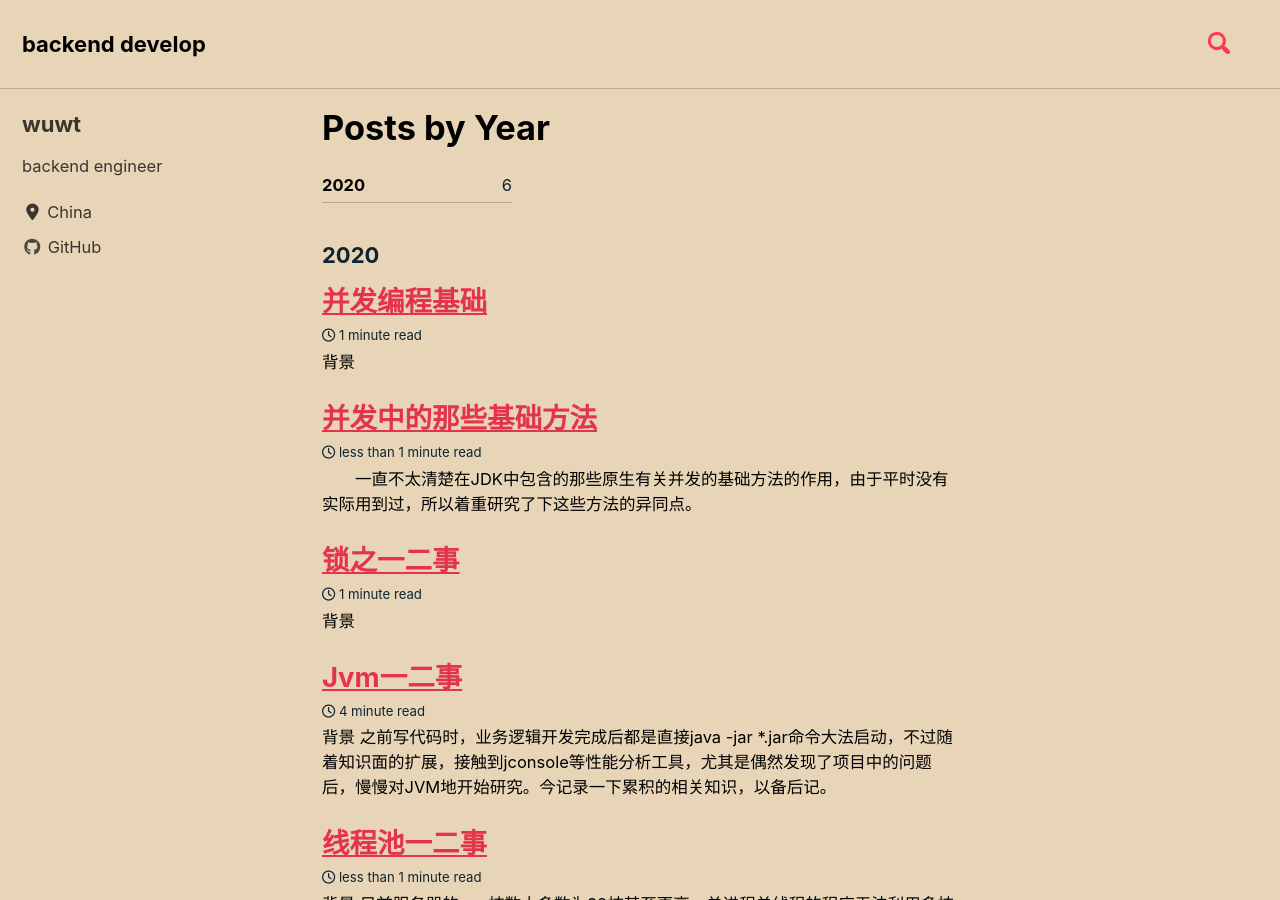
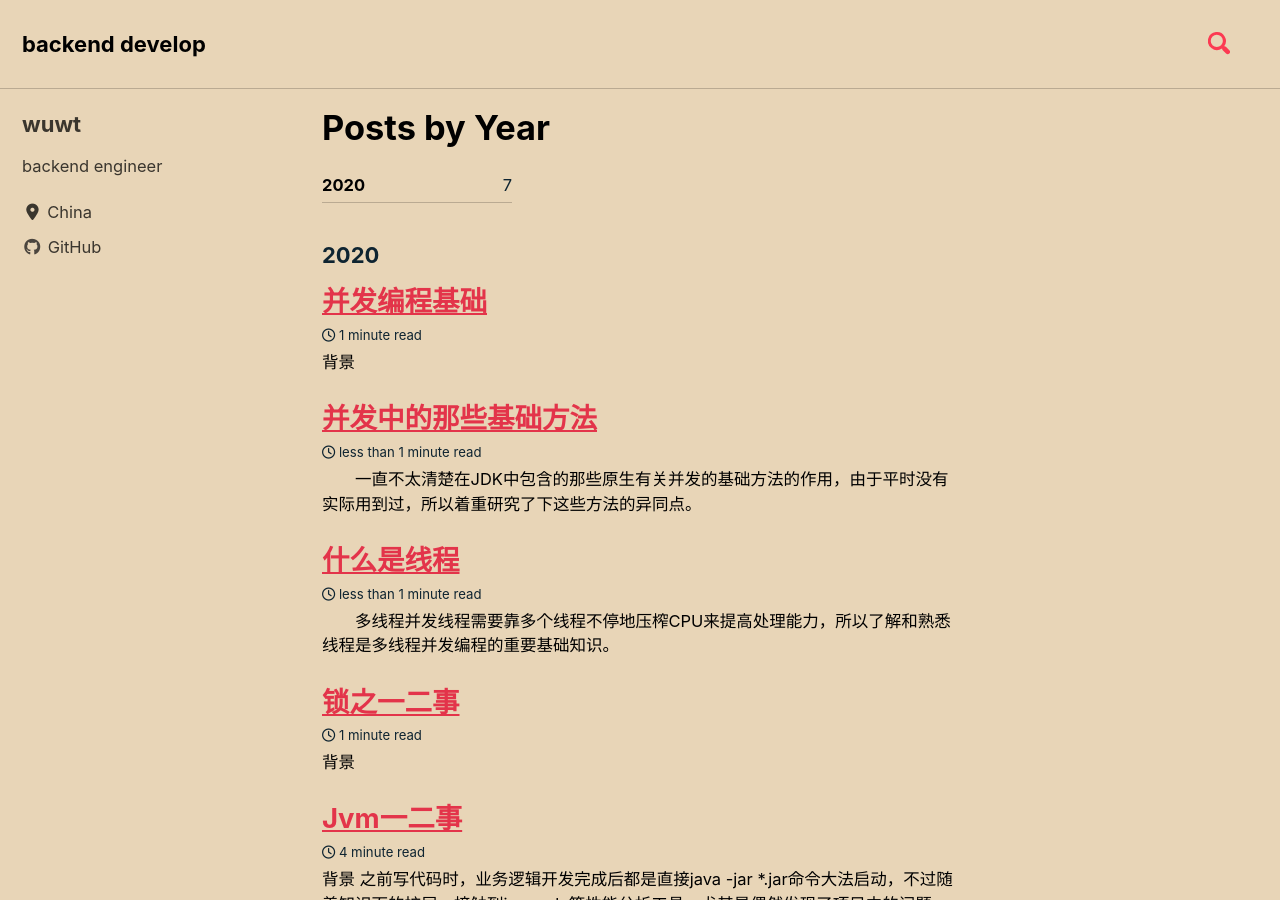
Before and after one commit to wuwtBeyond/wuwtBeyond.github.io, a Jekyll site: the page built from _pages/year-archive.md, in a window 1280 px wide and 900 px high. Built offline with Jekyll 4.4.1, drawn with Linux system fonts in a browser that asks for light colours; cached includes are drawn as plain includes; nearby versions of some CDN libraries.

Commit message:
update 更新文章

```diff
--- /dev/null
+++ b/_posts/2020-07-07-什么是线程.md
@@ -0,0 +1,28 @@
+<font size="3">
+&emsp;&emsp;多线程并发线程需要靠多个线程不停地压榨CPU来提高处理能力，所以了解和熟悉线程是多线程并发编程的重要基础知识。<br>
+</font>
+
+#### 线程基础
+<font size="3">
+&emsp;&emsp;进程是系统进行资源分配和调度的基本单位，一个进程中至少有一个线程，进程中的多个线程共享进程的资源，线程是CPU分配的基本单位。<br>
+
+&emsp;&emsp;在Java中，启动main函数其实就是启动了一个JVM进程，main函数所在的线程就是进程中的一个线程，也就是主线程。<br>
+
+&emsp;&emsp;线程是CPU执行的基本单位，而CPU一般是使用时间片轮转方式让线程轮询占用的，当前线程CPU时间片用完后，要让出CPU，等到下次轮到自己的时候再执行。
+如何知道之前程序执行到哪？程序计数器是为了记录该线程让出CPU的执行地址，待再次分配到时间片时，线程可以从自己私有的计数器指定地址继续运行。
+如果执行的是native方法，程序计数器记录的是undefined地址；执行的是Java代码时，记录的是下一条指令的地址。<br>
+
+&emsp;&emsp;线程调用start方法后并没有马上执行，而是出于就绪状态，就绪状态是指线程已经获取了除CPU资源外的其它资源，等待获取CPU资源后才会真正处于运行状态。
+</font>
+
+#### 线程上下文切换
+
+#### 守护线程和用户线程
+
+
+
+
+##### 参考
+<font size="3">
+《并发编程之美》
+</font>
--- a/_posts/2020-07-07-并发中的那些基础方法.md
+++ b/_posts/2020-07-07-并发中的那些基础方法.md
@@ -2,18 +2,6 @@
 &emsp;&emsp;一直不太清楚在JDK中包含的那些原生有关并发的基础方法的作用，由于平时没有实际用到过，所以着重研究了下这些方法的异同点。<br>
 </font>
 
-#### 线程基础
-<font size="3">
-&emsp;&emsp;进程是系统进行资源分配和调度的基本单位，一个进程中至少有一个线程，进程中的多个线程共享进程的资源，线程是CPU分配的基本单位。<br>
-
-&emsp;&emsp;在Java中，启动main函数其实就是启动了一个JVM进程，main函数所在的线程就是进程中的一个线程，也就是主线程。<br>
-
-&emsp;&emsp;线程是CPU执行的基本单位，而CPU一般是使用时间片轮转方式让线程轮询占用的，当前线程CPU时间片用完后，要让出CPU，等到下次轮到自己的时候再执行。
-如何知道之前程序执行到哪？程序计数器是为了记录该线程让出CPU的执行地址，待再次分配到时间片时，线程可以从自己私有的计数器指定地址继续运行。
-如果执行的是native方法，程序计数器记录的是undefined地址；执行的是Java代码时，记录的是下一条指令的地址。<br>
-
-&emsp;&emsp;线程调用start方法后并没有马上执行，而是出于就绪状态，就绪状态是指线程已经获取了除CPU资源外的其它资源，等待获取CPU资源后才会真正处于运行状态。
-</font>
 #### 线程通知与等待
 ##### wait方法
 <font size="3">
```
